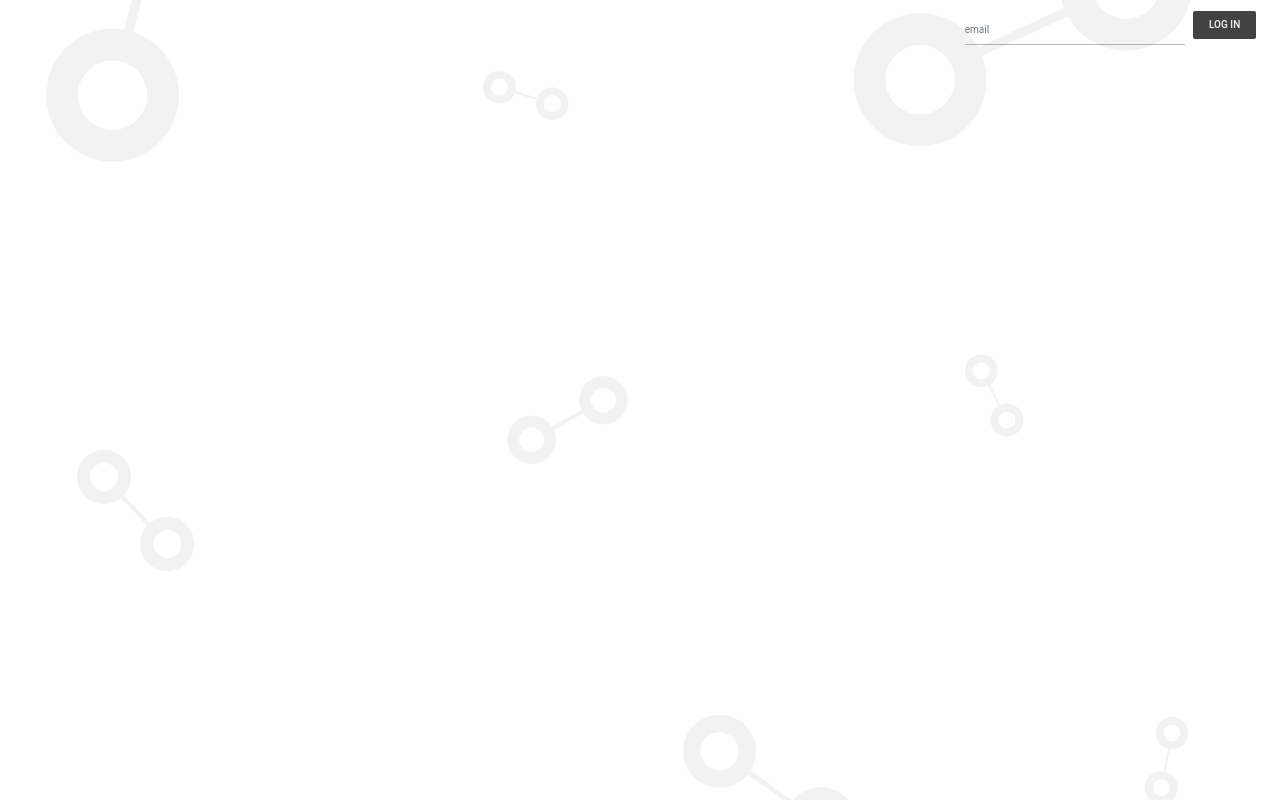
After one commit to luissalmon/osopanda, a Django app: page /forgotpassword/ in a window 1280 px wide. The commit adds this page. Run offline with Django 3.2, Linux system fonts and the light colour scheme; some libraries are stand-ins or nearby versions.

Commit message:
forgot password implementation and set up for account confirmation

```diff
--- a/baraboo/baraboo/settings.py
+++ b/baraboo/baraboo/settings.py
@@ -137,3 +137,9 @@ STATICFILES_DIRS = [
 #LOGIN_REDIRECT_URL = 'investments.html'
 
 WEB3_PROVIDER_URI = 'ws://127.0.0.1:8545'
+
+EMAIL_USE_TLS = True
+EMAIL_HOST = 'smtp.gmail.com'
+EMAIL_PORT = 587
+EMAIL_HOST_USER = 'gregorio.garza.garcia@gmail.com'
+EMAIL_HOST_PASSWORD = '33gregorio88'
--- a/baraboo/bsite/templates/baraboo.html
+++ b/baraboo/bsite/templates/baraboo.html
@@ -16,7 +16,7 @@
       <nav id="navBar" class="d-flex p-2 justify-content-end h-auto">
           {% if isLogged %}
           <div class="d-flex pr-2 align-items-center">
-              <strong class="pr-2 text-muted">correo@mail.com</strong>
+              <strong class="pr-2 text-muted">{{username}}</strong>
               <button class="btn circle rounded-circle bg-transparent p-0 m-0" style="height: 40px; width: 40px; overflow: hidden;" data-toggle="dropdown" aria-haspopup="true" aria-expanded="false">
                   {%load static%}
                   <img src="{% static 'img/building.jpg' %}" class="img-fluid" alt="">
@@ -26,7 +26,7 @@
                 <a class="dropdown-item" href="#">Another action</a>
                 <a class="dropdown-item" href="#">Something else here</a>
                 <div class="dropdown-divider"></div>
-                <a class="dropdown-item" href="#">Separated link</a>
+                <a class="dropdown-item" href="/logout/">Logout</a>
               </div>
           </div>
           {% else %}
--- /dev/null
+++ b/baraboo/bsite/templates/forgotpassword.html
@@ -0,0 +1,26 @@
+<!DOCTYPE html>
+<html lang="en">
+<head>
+  <meta charset="UTF-8">
+  <meta http-equiv="X-UA-Compatible" content="ie=edge">
+  <title>Document</title>
+  {% load static %}
+  <link rel="stylesheet" type="text/css" href="{% static 'css/style.css' %}" />
+  <link rel="stylesheet" href="https://use.fontawesome.com/releases/v5.3.1/css/all.css" integrity="sha384-mzrmE5qonljUremFsqc01SB46JvROS7bZs3IO2EmfFsd15uHvIt+Y8vEf7N7fWAU" crossorigin="anonymous">
+  <meta name="viewport" content="width=device-width, initial-scale=1, shrink-to-fit=no">
+</head>
+<body class="bg-image" style="min-width: 520px;">
+  <div>
+    <!-- //////////////////  Page 1 /////////////////// -->
+    <div class="d-flex flex-column screen">
+      <nav id="navBar" class="d-flex p-2 justify-content-end h-auto">
+          <form class="form-inline ml-2 mr-2 mr-md-3" action="/recoverpassword/" method="POST">
+            {% csrf_token %}
+            <input name="email" type="email" class="form-control mr-sm-2" placeholder="email">
+            <button class="bg-dark btn btn-login text-light" type="submit">Log In</button>
+          </form>
+      </nav>
+    </div>
+  </div>
+</body>
+</html>
--- a/baraboo/bsite/templates/investments.html
+++ b/baraboo/bsite/templates/investments.html
@@ -15,7 +15,7 @@
         <nav id="navBar" class="d-flex p-2 justify-content-end h-auto">
             {% if isLogged %}
             <div class="d-flex pr-2 align-items-center">
-                <strong class="pr-2 text-muted">correo@mail.com</strong>
+              <strong class="pr-2 text-muted">{{username}}</strong>
                 <button class="btn circle rounded-circle bg-transparent p-0 m-0" style="height: 40px; width: 40px; overflow: hidden;" data-toggle="dropdown" aria-haspopup="true" aria-expanded="false">
                     {%load static%}
                     <img src="{% static 'img/building.jpg' %}" class="img-fluid" alt="">
@@ -25,7 +25,7 @@
                   <a class="dropdown-item" href="#">Another action</a>
                   <a class="dropdown-item" href="#">Something else here</a>
                   <div class="dropdown-divider"></div>
-                  <a class="dropdown-item" href="#">Separated link</a>
+                  <a class="dropdown-item" href="/logout/">Logout</a>
                 </div>
             </div>
             {% else %}
--- a/baraboo/bsite/urls.py
+++ b/baraboo/bsite/urls.py
@@ -5,10 +5,11 @@ from . import views
 urlpatterns = [
     path('', views.index, name = 'index'),
     path('login/', views.loginpage, name="login"),
-    path('register/', views.formview, name="register"),
-    # path('login/homepage/', views.homepage, name="homepage"),
-    # path('login/homepage/<username>/', views.homepage, name="homepage"),
-    # path('login/homepage/<username>/investments/', views.projects, name="gotoprojects"),
-    path('investments/', views.projects, name="projects")
-    #path('adios/', views.hola, name= 'holamundo')
+    path('register/', views.register, name="register"),
+    path('investments/', views.projects, name="projects"),
+    path('logout/', views.logoutUser, name="logout"),
+
+    # Urls de prueba para recuperar cuenta y contraseña
+    path('forgotpassword/', views.forgotpassword, name="forgotpassword"),
+    path('recoverpassword/', views.recoverpassword, name="recover")
 ]
--- a/baraboo/bsite/views.py
+++ b/baraboo/bsite/views.py
@@ -10,9 +10,10 @@ def index(request):
 from django.http import HttpResponse, HttpResponseRedirect
 from django.template import RequestContext
 from django.shortcuts import render
-from django.contrib.auth import authenticate, login
+from django.contrib.auth import authenticate, login, logout
 from bsite.models import Person, User
-from django.contrib.auth.models import User as djUser
+from django.core.mail import send_mail
+from django.utils.crypto import get_random_string
 
 #from django.http import HttpResponse
 
@@ -23,11 +24,14 @@ from django.contrib.auth.models import User as djUser
 #import binascii
 
 def index (request):
-    #Person.objects.get(idPerson = 4).delete()
-    return render(request,'baraboo.html', {'isLogged':False})
+    isLogged = False
+    if request.user.id:
+        isLogged = True
+    return render(request,'baraboo.html', {'isLogged':isLogged, 'username': request.user.username})
 
 def homepage(request):
     return render(request,'homepage.html')
+
 def projects(request):
 
     isLogged = False
@@ -58,16 +62,18 @@ def loginpage(request):
         login(request, user)
 
         if user:
-            isLogged = True
-            return render(request, 'baraboo.html', {'isLogged':isLogged})
-            #return HttpResponseRedirect('' + username + '/')
+            return HttpResponseRedirect('/')
         else:
-            isLogged = False
             return render(request,'baraboo.html')
     except:
         return HttpResponseRedirect('/')
 
-def formview(request):
+def logoutUser(request):
+    logout(request)
+
+    return HttpResponseRedirect('/')
+
+def register(request):
     if request.method == 'POST':
         username = request.POST.get('userName')
         name = request.POST.get('name')
@@ -78,18 +84,22 @@ def formview(request):
         country = request.POST.get('country')
         email = request.POST.get('email')
         password = request.POST.get('password')
-        #passwordConfirmation = request.POST.get('passwordConfirmation')
 
         try:
             birthDate = dobyear + "-" + dobmonth + "-" + dobday
             person = Person(name=name, lastName=lastName, birthDate=birthDate, mail=email, country=country)
 
-            user = User(username = User.normalize_username(username))
-            user.set_password(password)
-            user.idPerson = person.idPerson
             if person:
                 person.save()
                 User.objects.create_user(username, password, person)
+
+                code = get_random_string(length=32)
+                emailMessage = "Your confirmation code is : " + code
+                send_mail('Confirm your account',
+                    emailMessage,
+                    'gregorio.garza.garcia@gmail.com',
+                    [email],
+                    fail_silently=False)
         except:
             return render(request,'baraboo.html', {'isLogged':False})
 
@@ -102,6 +112,31 @@ class project():
     FinancialReturn = ""
     RisedMoney = ""
     MaximumAmount = ""
+
+
+def forgotpassword(request):
+    return render(request, 'forgotpassword.html')
+
+def recoverpassword(request):
+    email = request.POST.get('email')
+
+    try:
+        person = Person.objects.get(mail = email)
+        if person:
+            user = User.objects.get(idPerson = person.idPerson)
+            newpassword = User.objects.make_random_password(length=10, allowed_chars='abcdefghjkmnpqrstuvwxyzABCDEFGHJKLMNPQRSTUVWXYZ23456789')
+            emailMessage = "Username: " + user.username + "\n" + "Password: " + newpassword
+
+            send_mail('Recover Password',
+                emailMessage,
+                'gregorio.garza.garcia@gmail.com',
+                [email],
+                fail_silently=False)
+            user.set_password(newpassword)
+            user.save()
+        return HttpResponseRedirect('/')
+    except:
+        return HttpResponseRedirect('/')
 
 # def hola (request):
 
```
